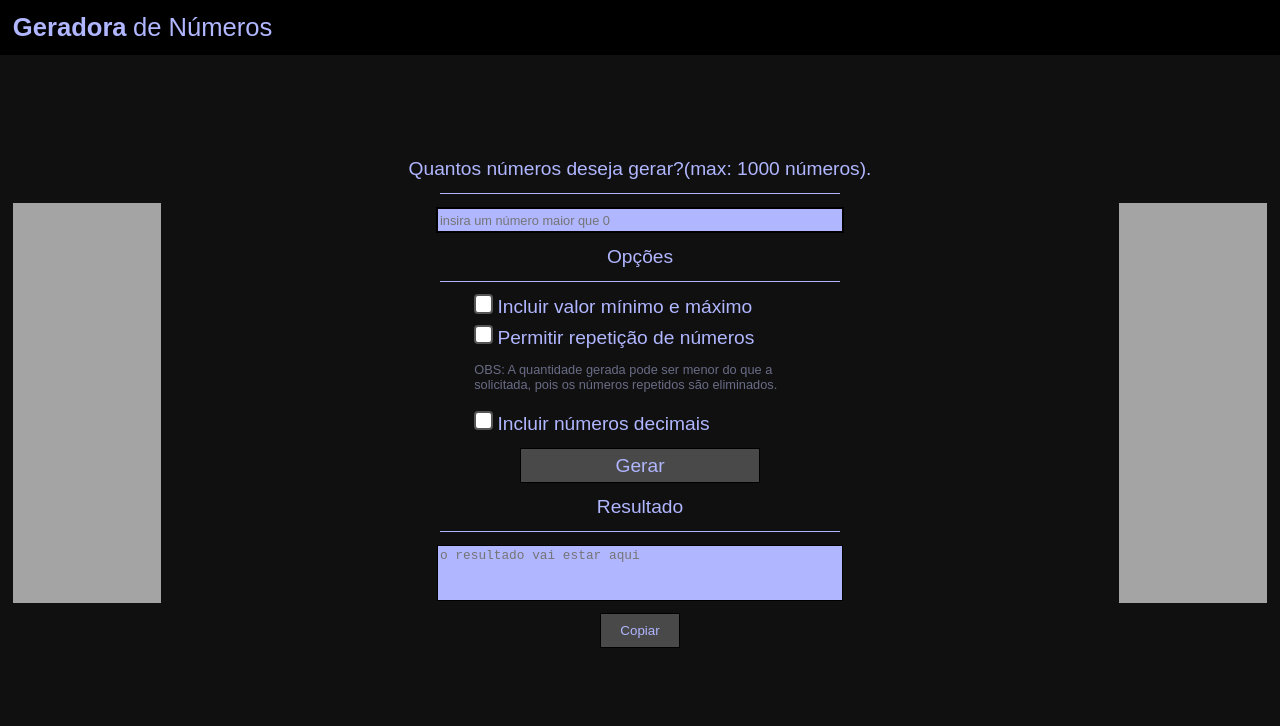
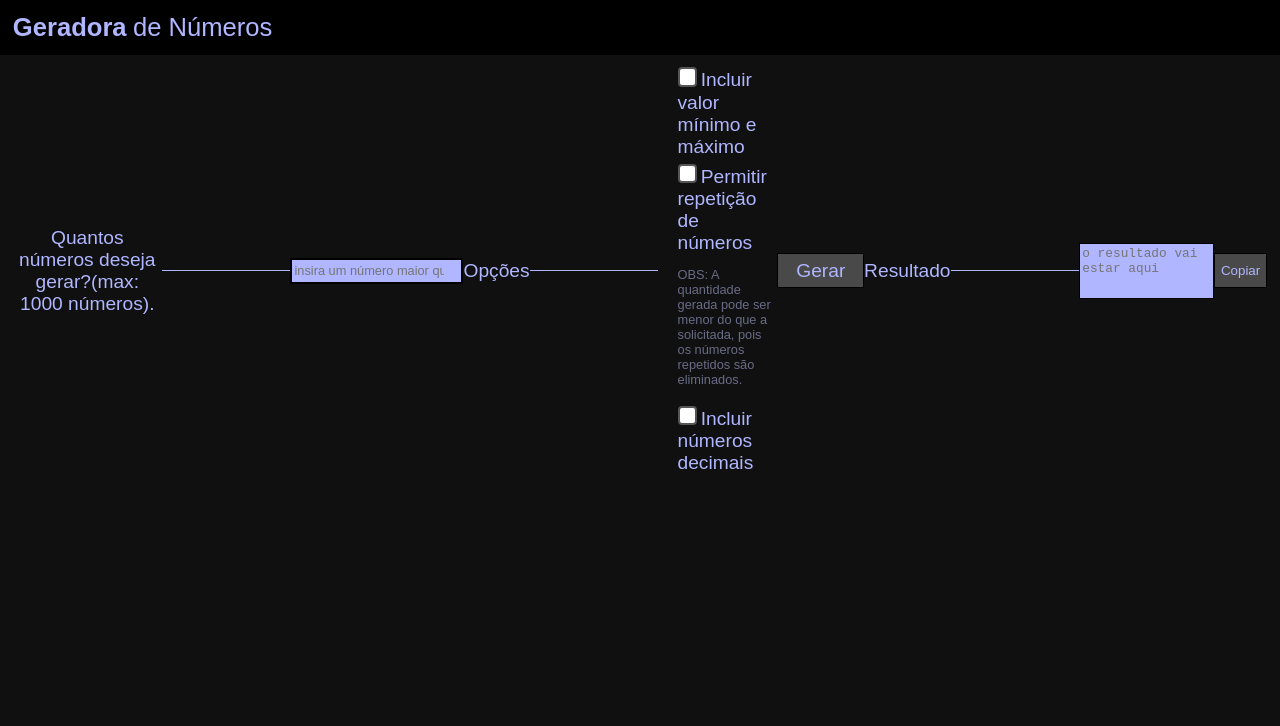
Before and after one commit to mikezequinox/Gerador-de-numeros, a website: page public/index.html in a window 1280 px wide. Drawn offline with Linux system fonts and the light colour scheme.

Commit message:
removendo a div de ad

```diff
--- a/public/index.html
+++ b/public/index.html
@@ -13,8 +13,6 @@
         </section>
 
         <div id="principal">
-            <div class="ad"></div>
-            <div id="centro">
                 <p class="titulo">Quantos números deseja gerar?(max: 1000 números).</p>
                 <div class="traco"></div>
                 <input id='quantidade' type="number" placeholder="insira um número maior que 0" min="1">
@@ -41,8 +39,6 @@
                 <div class="traco"></div>
                 <textarea id="resultado" readonly placeholder="o resultado vai estar aqui"></textarea>
                 <button id="botaoCopiar"><span class='subTitulo'>Copiar</span></button>
-            </div>
-            <div class="ad"></div>
         </div>
         <script src="index.js" type="module"></script>
     </body>
```
